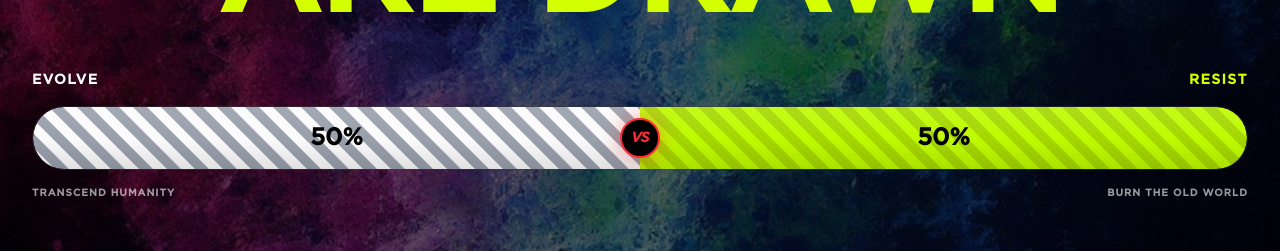
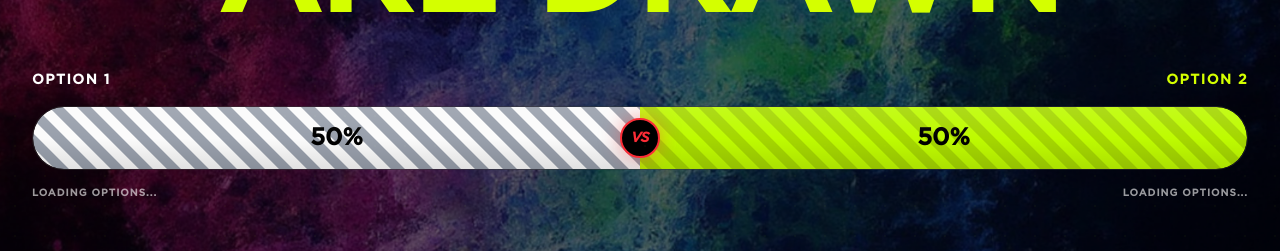
Before and after one commit to mahmud886/spore-frontend-v2, a Next.js app: page /result in a window 1280 px wide. Shown: the part 409-660 px from the top of the page. Built offline with nearby package versions, Linux system fonts and the light colour scheme; no server answers; the database is empty.

Commit message:
update poll section dynamic options

```diff
--- a/src/app/(pages)/result/ResultContent.jsx
+++ b/src/app/(pages)/result/ResultContent.jsx
@@ -312,57 +312,60 @@ below. 👇
   };
 
   const getPollResultProps = () => {
-    if (!pollData || !pollData.options || pollData.options.length < 2) {
+    // Helper to extract name safely
+    const getName = (opt, fallback) => {
+      if (!opt) return fallback;
+      return (opt.text || opt.option_text || opt.name || opt.label || opt.title || fallback).toUpperCase();
+    };
+
+    // Helper to extract description safely
+    const getDescription = (opt, defaultLabel) => {
+      if (!opt) return defaultLabel;
+      if (opt.description) return opt.description;
+      // Fallback for Evolve/Resist themes only if description is missing
+      const name = getName(opt, "").toUpperCase();
+      if (name === "EVOLVE" || name === "EVOLUTION") return "TRANSCEND HUMANITY";
+      if (name === "RESIST" || name === "RESISTANCE" || name === "CONTAIN") return "BURN THE OLD WORLD";
+      return defaultLabel;
+    };
+
+    // Handle missing or partial data
+    if (!pollData || !pollData.options || pollData.options.length === 0) {
       return {
         faction1: {
-          name: "EVOLVE",
-          subLabel: "TRANSCEND HUMANITY",
+          name: "OPTION 1",
+          subLabel: "Loading options...",
           percentage: 50,
         },
         faction2: {
-          name: "RESIST",
-          subLabel: "BURN THE OLD WORLD",
+          name: "OPTION 2",
+          subLabel: "Loading options...",
           percentage: 50,
         },
         centerLabel: "THE CITY STANDS DIVIDED",
       };
     }
 
-    const evolveOption = pollData.options?.find((opt) => {
-      const name = (opt?.name || opt?.text || "").toUpperCase();
-      return name === "EVOLVE" || name === "EVOLUTION";
-    });
-    const resistOption = pollData.options?.find((opt) => {
-      const name = (opt?.name || opt?.text || "").toUpperCase();
-      return name === "RESIST" || name === "RESISTANCE" || name === "CONTAIN";
-    });
-
-    const option1 = evolveOption || pollData.options[0];
-    const option2 = resistOption || pollData.options[1] || pollData.options[0];
-
-    const getSubLabel = (opt, defaultLabel) => {
-      if (opt?.description) return opt.description;
-      const name = (opt?.name || opt?.text || "").toUpperCase();
-      if (name === "EVOLVE" || name === "EVOLUTION") return "TRANSCEND HUMANITY";
-      if (name === "RESIST" || name === "RESISTANCE" || name === "CONTAIN") return "BURN THE OLD WORLD";
-      return defaultLabel;
-    };
+    // Dynamic handling: Take first two options, or fallback if only 1 exists
+    const option1 = pollData.options[0];
+    const option2 = pollData.options[1] || { text: "OPTION 2", votes: 0 };
 
     const votes1 = option1.votes || option1.vote_count || 0;
     const votes2 = option2.votes || option2.vote_count || 0;
     const totalVotes = votes1 + votes2;
+
     const percentage1 = totalVotes > 0 ? Math.round((votes1 / totalVotes) * 100) : 50;
-    const percentage2 = totalVotes > 0 ? Math.round((votes2 / totalVotes) * 100) : 50;
+    const percentage2 = totalVotes > 0 ? 100 - percentage1 : 50;
 
     return {
       faction1: {
-        name: (option1.text || option1.option_text || "EVOLVE").toUpperCase(),
-        subLabel: getSubLabel(option1, "TRANSCEND HUMANITY"),
+        name: getName(option1, "OPTION 1"),
+        subLabel: getDescription(option1, ""),
         percentage: percentage1,
       },
       faction2: {
-        name: (option2.text || option2.option_text || "RESIST").toUpperCase(),
-        subLabel: getSubLabel(option2, "BURN THE OLD WORLD"),
+        name: getName(option2, "OPTION 2"),
+        subLabel: getDescription(option2, ""),
         percentage: percentage2,
       },
       centerLabel: pollData.question || pollData.title || "THE CITY STANDS DIVIDED",
--- a/src/app/components/home/ClientPollSectionFullWidth.jsx
+++ b/src/app/components/home/ClientPollSectionFullWidth.jsx
@@ -13,36 +13,40 @@ export default function ClientPollSectionFullWidth({ poll }) {
 
   if (!poll) return null;
 
-  const evolveOption = poll.options?.find((opt) => {
-    const name = (opt?.name || opt?.text || "").toUpperCase();
-    return name === "EVOLVE" || name === "EVOLUTION";
-  });
-  const resistOption = poll.options?.find((opt) => {
-    const name = (opt?.name || opt?.text || "").toUpperCase();
-    return name === "RESIST" || name === "RESISTANCE" || name === "CONTAIN";
-  });
+  // Helper to extract name safely
+  const getName = (opt, fallback) => {
+    if (!opt) return fallback;
+    return (opt.text || opt.option_text || opt.name || opt.label || opt.title || fallback).toUpperCase();
+  };
 
-  const firstOption = evolveOption || poll.options?.[0];
-  const secondOption = resistOption || poll.options?.[1];
+  // Helper to extract description safely
+  const getDescription = (opt, defaultLabel) => {
+    if (!opt) return defaultLabel;
+    if (opt.description) return opt.description;
 
-  const firstOptionName = firstOption?.name || firstOption?.text || "EVOLVE";
-  const secondOptionName = secondOption?.name || secondOption?.text || "RESIST";
-  const firstOptionDescription =
-    firstOption?.description || "Transcend humanity. Unlock your latent code. Be something more.";
-  const secondOptionDescription =
-    secondOption?.description || "Preserve Order. Burn the old world. Rebuild from ashes.";
+    // Fallback for Evolve/Resist themes only if description is missing
+    const name = getName(opt, "").toUpperCase();
+    if (name === "EVOLVE" || name === "EVOLUTION")
+      return "Transcend humanity. Unlock your latent code. Be something more.";
+    if (name === "RESIST" || name === "RESISTANCE" || name === "CONTAIN")
+      return "Preserve Order. Burn the old world. Rebuild from ashes.";
+
+    return defaultLabel;
+  };
+
+  const firstOption = poll.options?.[0];
+  const secondOption = poll.options?.[1];
+
+  const firstOptionName = getName(firstOption, "OPTION 1");
+  const secondOptionName = getName(secondOption, "OPTION 2");
+
+  const firstOptionDescription = getDescription(firstOption, "Make your choice.");
+  const secondOptionDescription = getDescription(secondOption, "Decide the future.");
+
   const phase = poll.title || "Phase 02: Alignment";
   const title = poll.question || poll.description || "Shape The Next Chapter of the Story";
 
-  const subtitle =
-    evolveOption && resistOption
-      ? "EVOLVE vs RESIST"
-      : poll.options?.length
-        ? poll.options
-            .map((opt) => opt?.name || opt?.text || "")
-            .filter(Boolean)
-            .join(" vs ")
-        : "EVOLVE vs RESIST";
+  const subtitle = firstOption && secondOption ? `${firstOptionName} vs ${secondOptionName}` : "CHOOSE YOUR SIDE";
 
   const submitVote = async (optionId) => {
     if (isSubmitting) return;
--- a/src/app/components/home/PollSection.jsx
+++ b/src/app/components/home/PollSection.jsx
@@ -17,33 +17,31 @@ export default async function PollSection() {
 
   if (!pollData) return null;
 
-  // Calculate pollResultProps and heroHeaderProps
-  const evolveOption = pollData.options?.find((opt) => {
-    const name = (opt?.name || opt?.text || "").toUpperCase();
-    return name === "EVOLVE" || name === "EVOLUTION";
-  });
-  const resistOption = pollData.options?.find((opt) => {
-    const name = (opt?.name || opt?.text || "").toUpperCase();
-    return name === "RESIST" || name === "RESISTANCE" || name === "CONTAIN";
-  });
+  // Helper to extract name safely
+  const getName = (opt, fallback) => {
+    if (!opt) return fallback;
+    return (opt.text || opt.option_text || opt.name || opt.label || opt.title || fallback).toUpperCase();
+  };
 
-  const option1 = evolveOption || pollData.options[0];
-  const option2 = resistOption || pollData.options[1] || pollData.options[0];
-
-  const getSubLabel = (opt, defaultLabel) => {
-    if (opt?.description) return opt.description;
-    const name = (opt?.name || opt?.text || "").toUpperCase();
+  // Helper to extract description safely
+  const getDescription = (opt, defaultLabel) => {
+    if (!opt) return defaultLabel;
+    if (opt.description) return opt.description;
+    // Fallback for Evolve/Resist themes only if description is missing
+    const name = getName(opt, "").toUpperCase();
     if (name === "EVOLVE" || name === "EVOLUTION") return "TRANSCEND HUMANITY";
     if (name === "RESIST" || name === "RESISTANCE" || name === "CONTAIN") return "BURN THE OLD WORLD";
     return defaultLabel;
   };
 
-  const pollResultProps =
-    option1 && option2
+  const option1 = pollData.options[0];
+  const option2 = pollData.options[1] || { text: "OPTION 2", votes: 0 };
+
+  const pollResultProps = option1
     ? {
         faction1: {
-            name: (option1.text || option1.option_text || "EVOLVE").toUpperCase(),
-            subLabel: getSubLabel(option1, "TRANSCEND HUMANITY"),
+          name: getName(option1, "OPTION 1"),
+          subLabel: getDescription(option1, ""),
           percentage:
             (option1.votes || option1.vote_count || 0) + (option2.votes || option2.vote_count || 0) > 0
               ? Math.round(
@@ -54,8 +52,8 @@ export default async function PollSection() {
               : 50,
         },
         faction2: {
-            name: (option2.text || option2.option_text || "RESIST").toUpperCase(),
-            subLabel: getSubLabel(option2, "BURN THE OLD WORLD"),
+          name: getName(option2, "OPTION 2"),
+          subLabel: getDescription(option2, ""),
           percentage:
             (option1.votes || option1.vote_count || 0) + (option2.votes || option2.vote_count || 0) > 0
               ? Math.round(
--- a/src/app/components/home/ProductCard.jsx
+++ b/src/app/components/home/ProductCard.jsx
@@ -55,9 +55,7 @@ export default function ProductCard({ product }) {
               <Image
                 alt={imageAlt || name}
                 className={`${
-                  customContent
-                    ? "relative z-10 w-2/3 h-2/3 object-contain"
-                    : "w-full h-full object-cover grayscale group-hover:grayscale-0 transition duration-500"
+                  customContent ? "relative z-10 w-2/3 h-2/3 object-contain" : "w-full h-full object-cover"
                 }`}
                 src={image}
                 width={imageWidth}
--- a/src/app/components/result/PollResultSection.jsx
+++ b/src/app/components/result/PollResultSection.jsx
@@ -60,16 +60,8 @@ function getDynamicCenterLabel(faction1Percentage, faction2Percentage) {
 }
 
 export default function PollResultSection({
-  faction1 = {
-    name: "EVOLVE",
-    subLabel: "TRANSCEND HUMANITY",
-    percentage: 50,
-  },
-  faction2 = {
-    name: "RESIST",
-    subLabel: "BURN THE OLD WORLD",
-    percentage: 50,
-  },
+  faction1 = { name: "OPTION 1", subLabel: "Loading...", percentage: 50 },
+  faction2 = { name: "OPTION 2", subLabel: "Loading...", percentage: 50 },
   centerLabel, // Will be dynamically generated if not provided
 }) {
   // Generate dynamic center label based on percentages
--- a/src/app/components/result/ResultPage.jsx
+++ b/src/app/components/result/ResultPage.jsx
@@ -12,19 +12,7 @@ import PollResultSection from "./PollResultSection";
 export default function ResultPage({
   heroHeaderProps,
   countdownProps,
-  pollResultProps = {
-    faction1: {
-      name: "EVOLVE",
-      subLabel: "TRANSCEND HUMANITY",
-      percentage: 50,
-    },
-    faction2: {
-      name: "RESIST",
-      subLabel: "BURN THE OLD WORLD",
-      percentage: 50,
-    },
-    centerLabel: "THE CITY STANDS DIVIDED",
-  },
+  pollResultProps,
   identityArtifactProps,
   userProfileProps,
   productsProps,
--- a/src/app/lib/services/polls.js
+++ b/src/app/lib/services/polls.js
@@ -66,5 +66,7 @@ export async function getLiveNotEndedPolls() {
 
 export async function getLatestLiveNotEndedPoll() {
   const list = await getLiveNotEndedPolls();
-  return list[0] || null;
+  // Prioritize episode polls
+  const episodePoll = list.find((p) => p.episodeId);
+  return episodePoll || list[0] || null;
 }
```
Also changed, not shown: src/app/components/Navbar.jsx (+9 -3 lines). Lines whose indentation alone changed are shown as unchanged.
